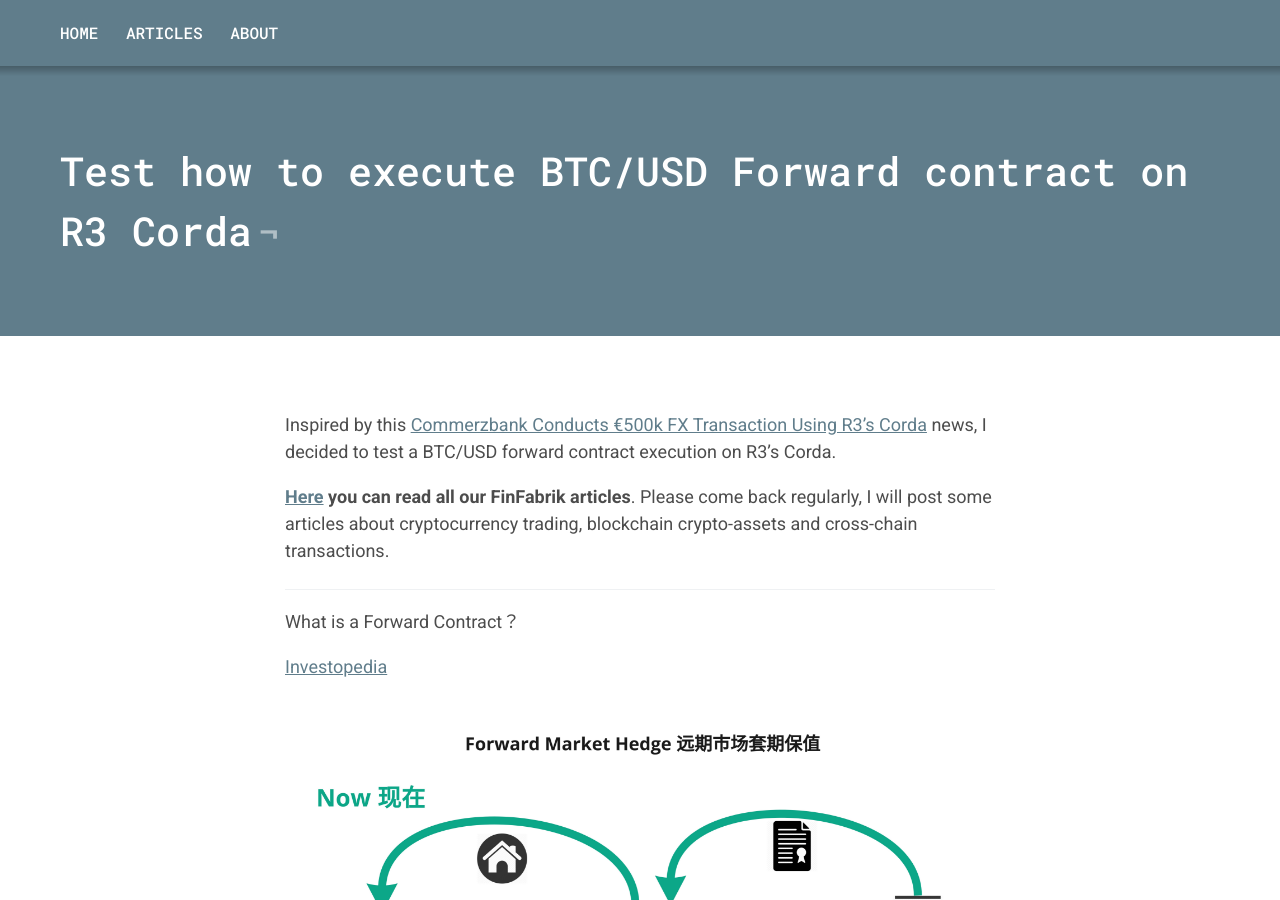
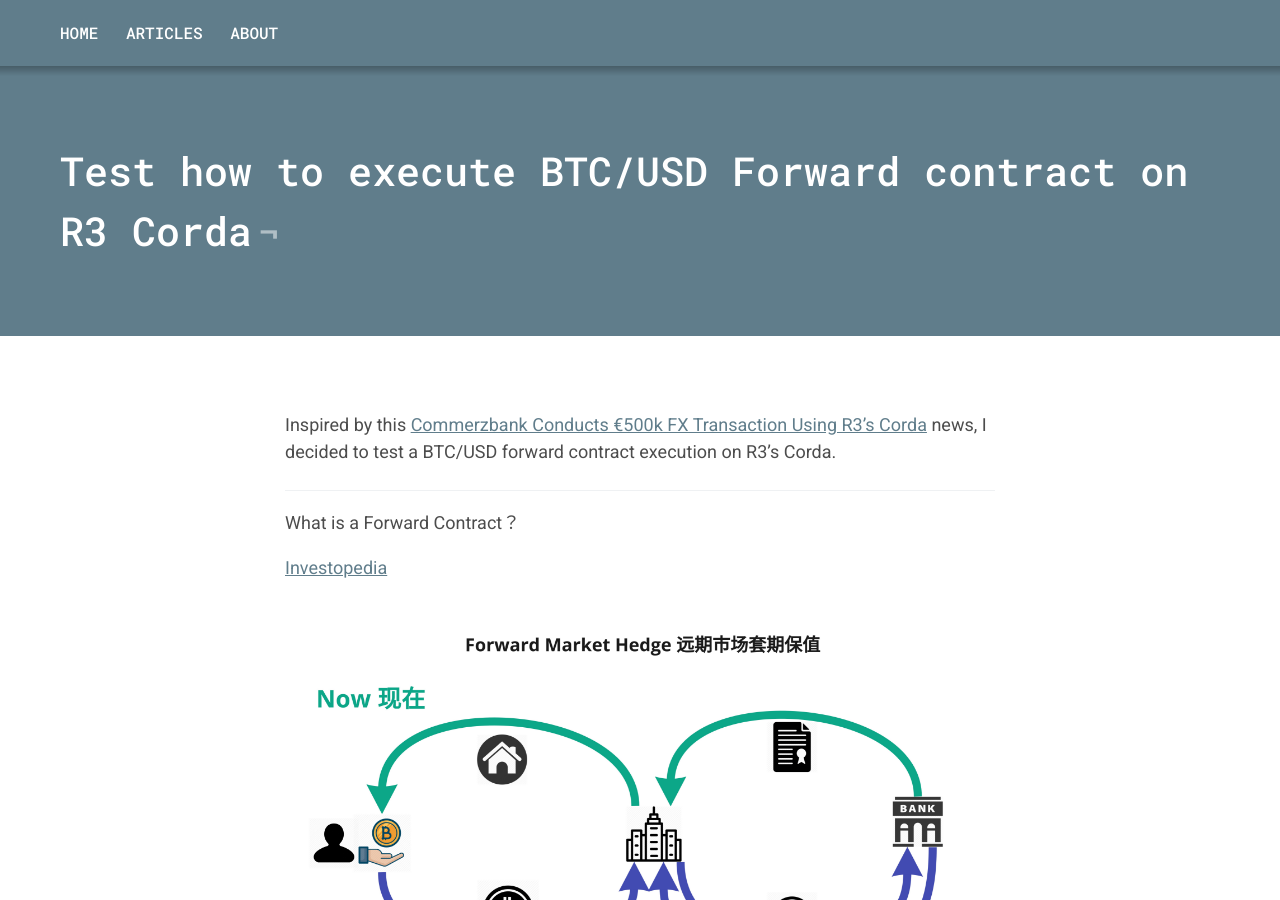
Before and after one commit to finfabrik/finfabrik.github.io, a Jekyll site: the page built from _posts/2018-06-01-charlie-01.md, in a window 1280 px wide and 900 px high. Built offline with Jekyll 4.4.1, drawn with Linux system fonts in a browser that asks for light colours.

Commit message:
update posts

```diff
--- a/_posts/2018-06-01-charlie-01.md
+++ b/_posts/2018-06-01-charlie-01.md
@@ -6,8 +6,6 @@ categories:
 ---
 
 Inspired by this [Commerzbank Conducts €500k FX Transaction Using R3's Corda](https://www.coindesk.com/commerzbank-conducts-e500k-fx-transaction-using-r3s-corda/) news, I decided to test a BTC/USD forward contract execution on R3's Corda.
-
-__[Here](https://finfabrik.github.io/articles/) you can read all our FinFabrik articles__. Please come back regularly, I will post some articles about cryptocurrency trading, blockchain crypto-assets and cross-chain transactions.
 
 ---
 What is a Forward Contract？
```
